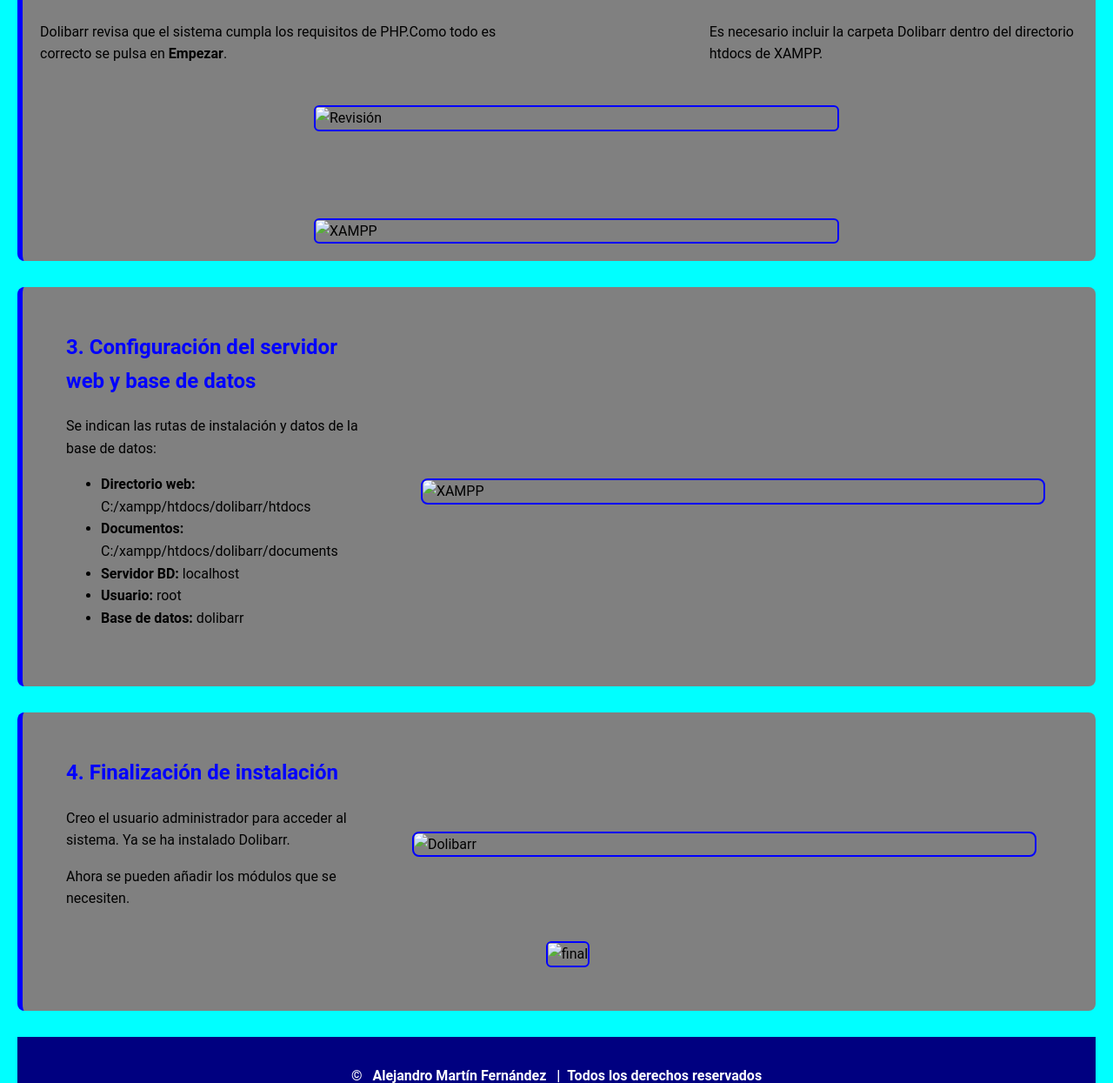
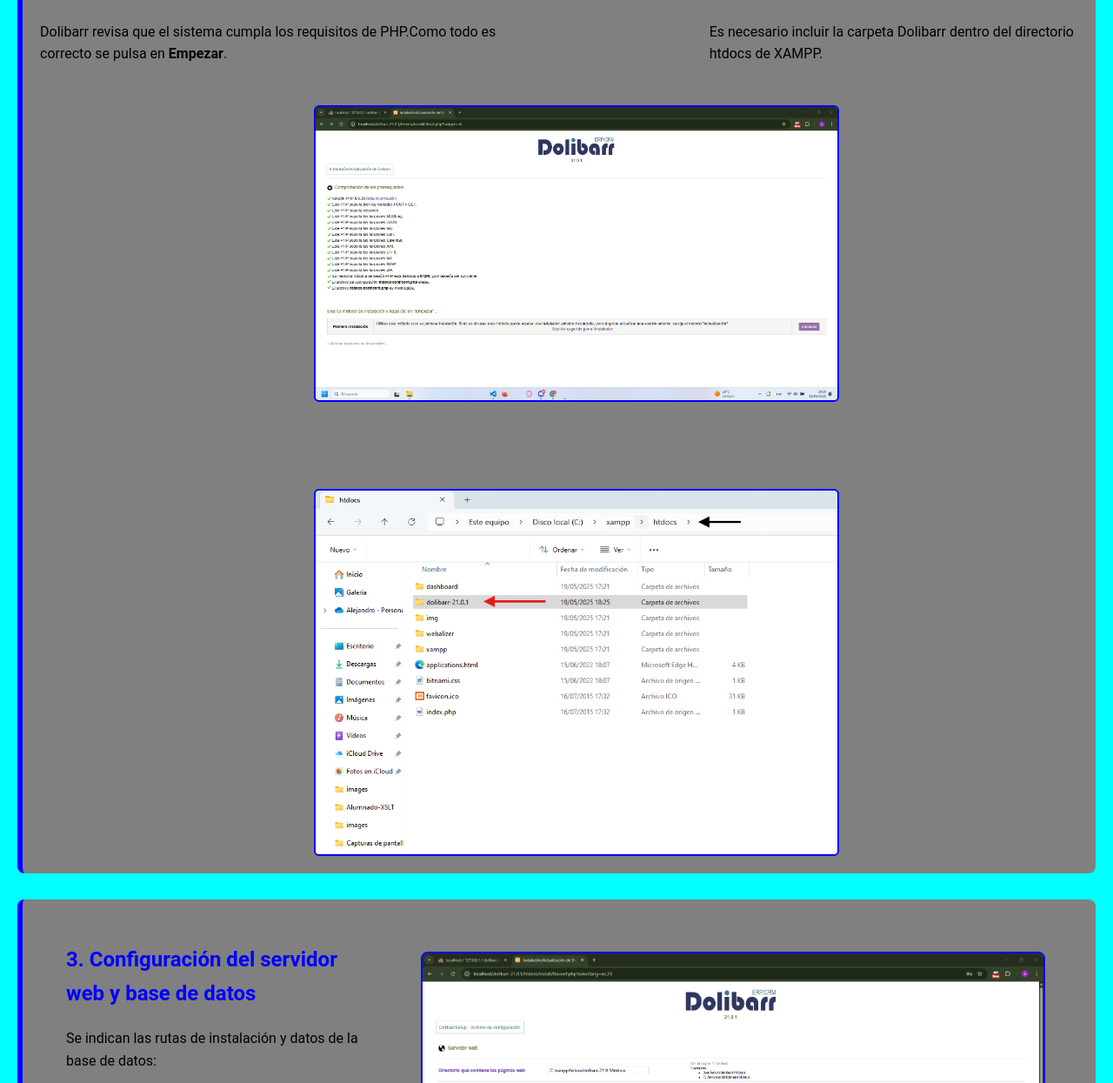
Before and after one commit to Alejandromartnn/Alejandromartnn.github.io, a plain HTML site: page paginainstalación.html in a window 1280 px wide. Shown: the part 1210-2455 px from the top of the page at 87% size. Drawn offline with Linux system fonts and the light colour scheme; files whose address does not match are found by name.

Commit message:
Update paginainstalación.html

```diff
--- a/paginainstalación.html
+++ b/paginainstalación.html
@@ -60,8 +60,8 @@
             </div>
 
             <div class="imagenes-doble">
-                <img src="images/dolibarr2.png" alt="Revisión" class="imagen">
-                <img src="images/dolibarr6.png" alt="XAMPP" class="imagen">
+                <img src="dolibarr2.png" alt="Revisión" class="imagen">
+                <img src="dolibarr6.png" alt="XAMPP" class="imagen">
             </div>
 
 
@@ -80,7 +80,7 @@
                 </ul>
             </div>
             <div class="imagen8">
-                <img src="images/dolibarr3.png" alt=" XAMPP" class="imagen">
+                <img src="dolibarr3.png" alt=" XAMPP" class="imagen">
             </div>
         </div>
 
@@ -92,11 +92,11 @@
     </div>
 
     <div class="imagen5">
-        <img src="images/dolibarr4.png" alt="Dolibarr" class="imagen">
+        <img src="dolibarr4.png" alt="Dolibarr" class="imagen">
     </div>
 
     <div class="imagen-extra">
-        <img src="images/Captura de pantalla 2025-05-20 181025.png" alt=" final" class="imagen11">
+        <img src="Captura de pantalla 2025-05-20 181025.png" alt=" final" class="imagen11">
     </div>
 </div>
     </main>
```
